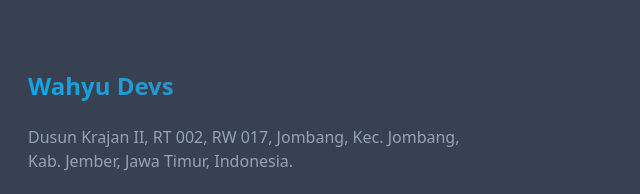
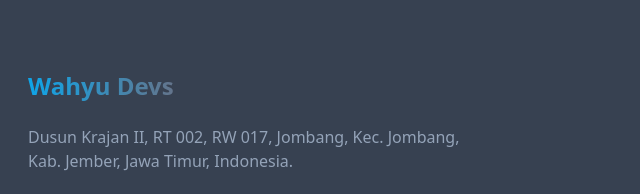
Before and after one commit to wahyucyber/wahyucyber.github.io, a website: page index.html in a window 1280 px wide. Shown: the part 2645-2839 px from the top of the page, 0-640 px from the left. Drawn offline with nearby package versions, Linux system fonts and the light colour scheme.

Commit message:
Update footer section

```diff
--- a/index.html
+++ b/index.html
@@ -263,7 +263,7 @@
         <div class="container m-auto px-7 pt-28">
             <div class="grid grid-cols-2 gap-10 mb-14 md:grid-cols-4 md:grid-flow-row-dense">
                 <div class="flex flex-wrap gap-3 col-span-2 md:col-span-2 lg:pr-32">
-                    <a href="index.html" class="font-bold bg-clip-text text-transparent bg-gradient-to-r from-sky-500 to-slate-500 cursor-pointer text-2xl w-full">Wahyu Devs</a>
+                    <a href="index.html" class="font-bold bg-clip-text text-transparent bg-gradient-to-r from-sky-500 to-slate-500 cursor-pointer text-2xl">Wahyu Devs</a>
                     <p class="font-normal text-slate-400 w-full">Dusun Krajan II, RT 002, RW 017, Jombang, Kec. Jombang, Kab. Jember, Jawa Timur, Indonesia.</p>
                     <div class="">
                         <a href="#" class="inline-flex py-2 px-2 mr-1 border rounded-full border-slate-600 text-slate-400 hover:border-slate-200 hover:text-slate-200 transition-all ease-in-out duration-300">
```
